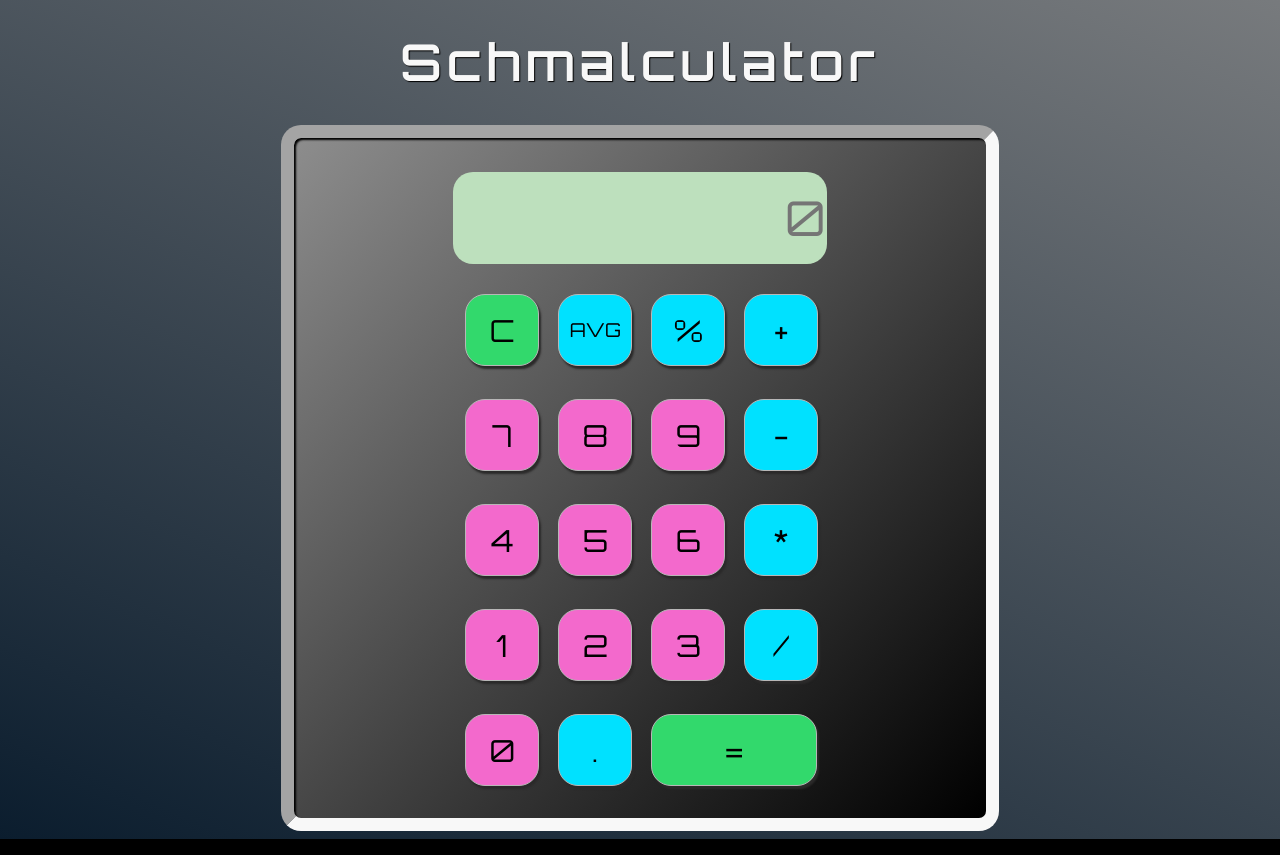
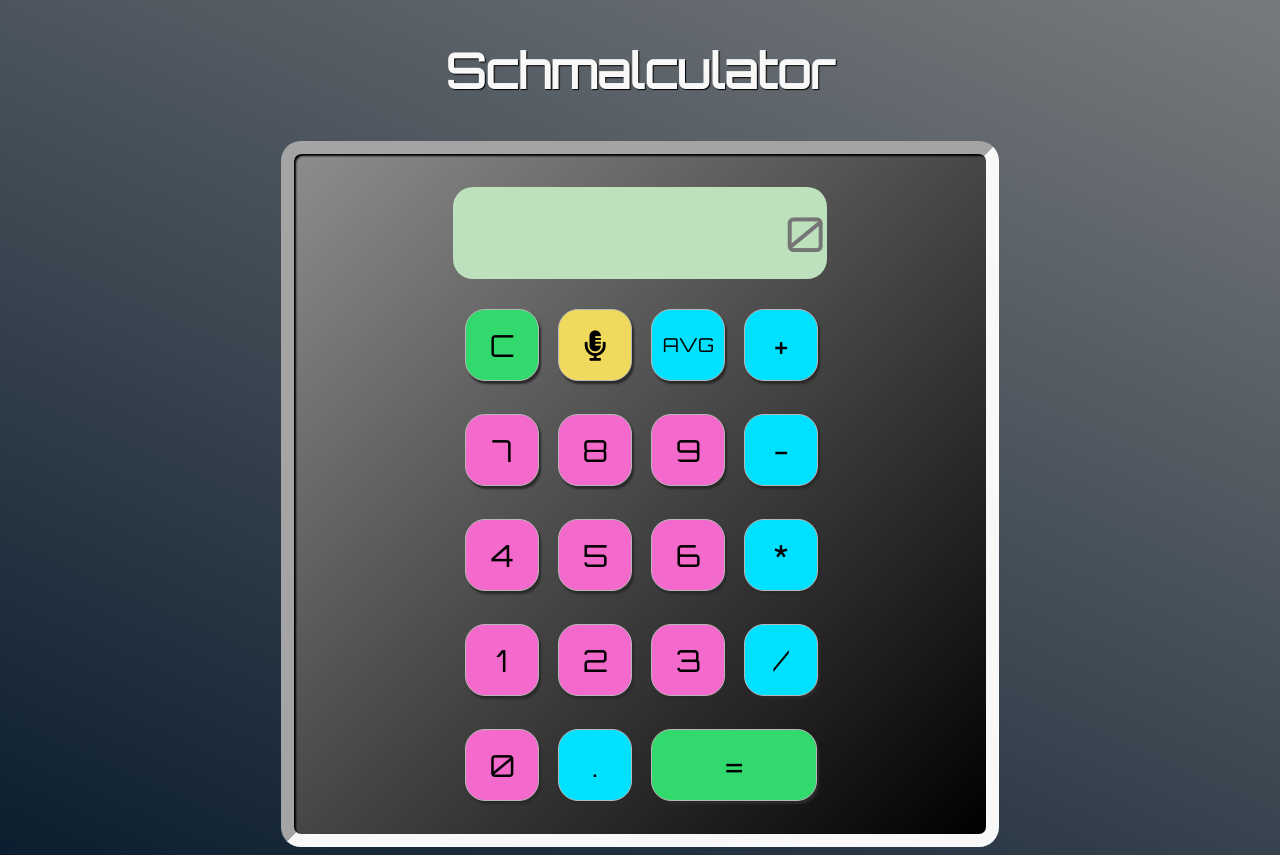
Before and after one commit to RGCallum/Schmalculator, a plain HTML site: page index.html in a window 1280 px wide. Drawn offline with Linux system fonts and the light colour scheme.

```diff
--- a/index.html
+++ b/index.html
@@ -4,12 +4,14 @@
     <meta charset="UTF-8">
     <meta name="viewport" content="width=device-width, initial-scale=1.0">
     <meta http-equiv="X-UA-Compatible" content="ie=edge">
-    <title>newcalc</title>
+    <title>🗣 Schmalculator</title>
     <link rel="stylesheet" href="main.css">
     <link href="https://fonts.googleapis.com/css?family=Orbitron" rel="stylesheet">
+    <link rel="stylesheet" href="https://use.fontawesome.com/releases/v5.3.1/css/all.css" integrity="sha384-mzrmE5qonljUremFsqc01SB46JvROS7bZs3IO2EmfFsd15uHvIt+Y8vEf7N7fWAU" crossorigin="anonymous">
+
 </head>
 <body>
-    <h1>Schmalculator</h1>
+    <h2>Schmalculator</h2>
         <div class="calbody">
 
     <form>
@@ -19,8 +21,10 @@
 <div class="bstyle">
 
 <button type="button" value = "reset" id = "c" onClick= "form.reset()">C</button>
+<!-- <button type="button" value="%" id = "modulo" onClick="input(value)">%</button> -->
+<button type="button" value="%" id = "modulo" onClick="input(value)"><i class="fas fa-microphone-alt"></i></button>
 <button type="button" value= "avg" id = "b" onclick = "avg()" >AVG</button>
-<button type="button" value="%" id = "modulo" onClick="input(value)">%</button>
+
 <button type="button" value="+" id = "plus" onClick="input(value)">+</button>
 <button type="button" value="7" onClick="input(value)">7</button>
 <button type="button" value="8" onClick="input(value)">8</button>
--- a/main.css
+++ b/main.css
@@ -6,7 +6,7 @@
     background-image: linear-gradient(to bottom left, rgb(141, 141, 141), rgba(39, 103, 163, 0.281));
     background-size: 150%;
     background-repeat: no-repeat;
-letter-spacing: 7px;
+/* letter-spacing: 7px; */
 }
 
 .calbody{
@@ -65,7 +65,7 @@
     box-shadow: inset 0px 1px 4px 0px rgba(0, 0, 0, 0.2);
   }
 
- #c, #b, #period, #modulo, #plus, #minus, #multiply, #divide, #eq{
+ #c, #b, #period, #plus, #minus, #multiply, #divide, #eq{
     background-color: rgb(0, 225, 255);
 
 }
@@ -76,8 +76,12 @@
 
 #c, #eq{
     background-color: #32D96C;
+}
 
+#modulo {
+    background-color: rgb(240, 218, 93);
 }
+
 #eq{
     width: 213%;
     margin-left: 0%;
@@ -99,7 +103,7 @@
 
 }
 
-h1{
+h1, h2{
     font-size: 300%;
     font-family: 'Orbitron', sans-serif;
     color: rgb(248, 248, 248);
```
Also changed, not shown: 1 other file.
